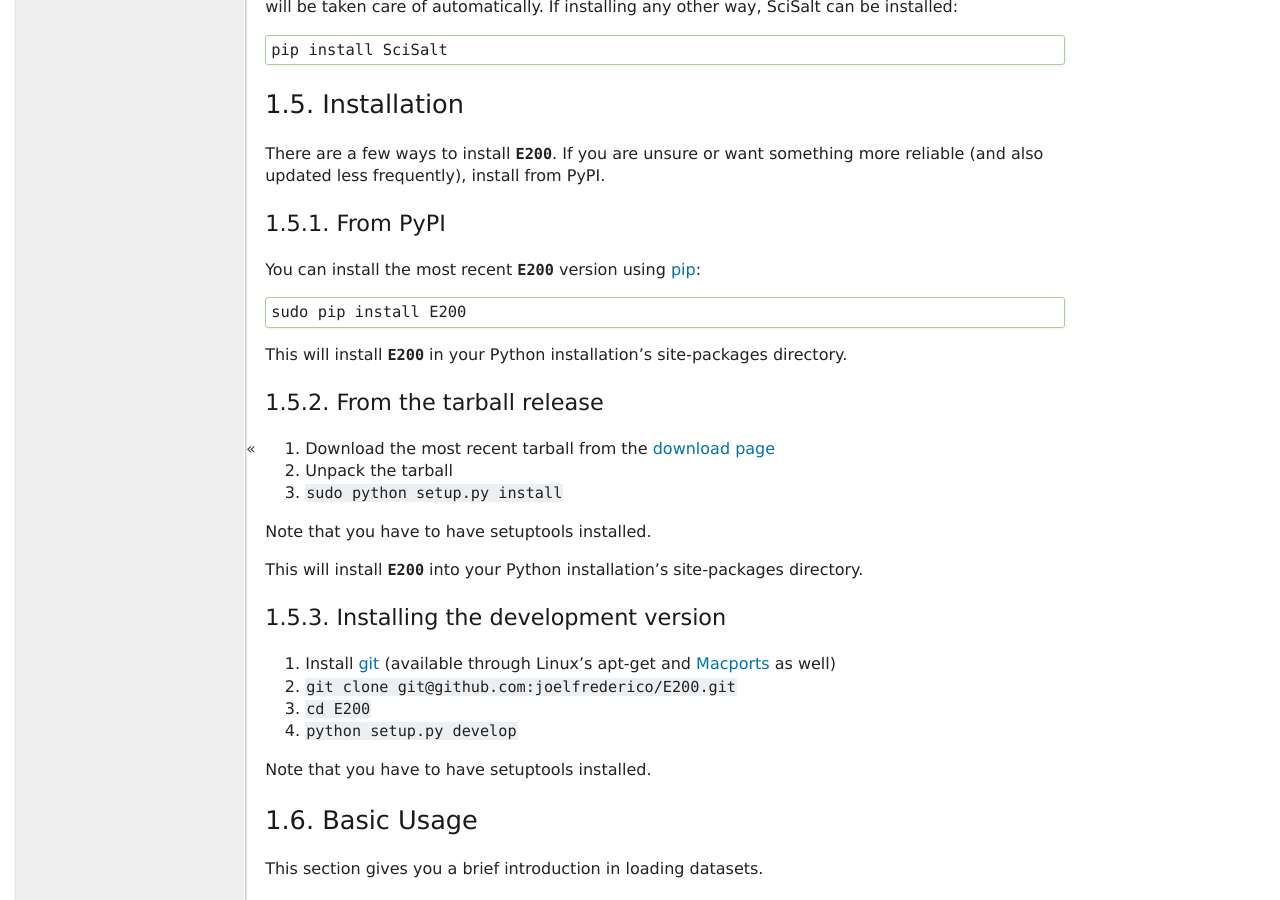
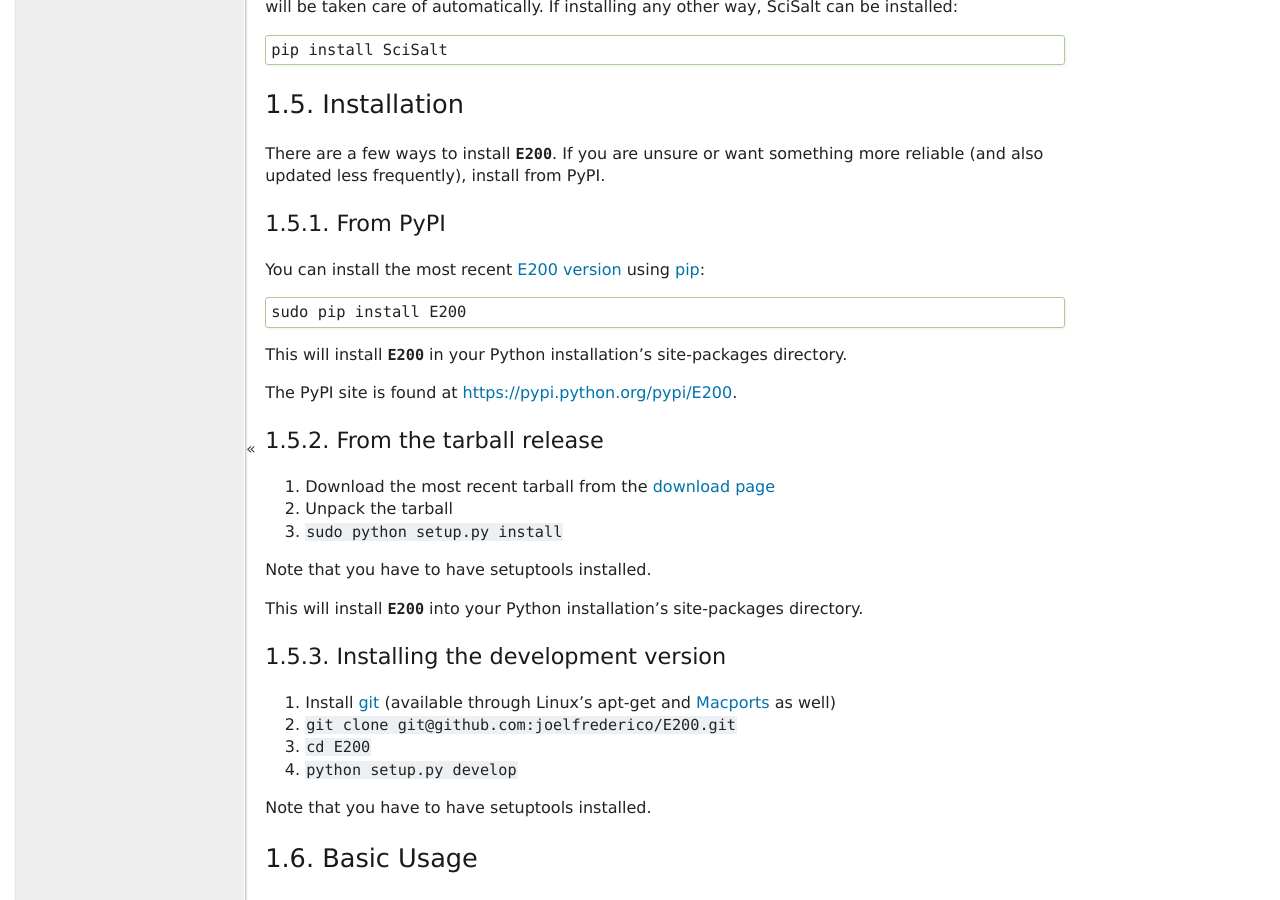
Before and after one commit to Python3pkg/E200, a Sphinx documentation site: the page built from docs/introduction.rst, in a window 1280 px wide and 900 px high, scrolled down 2501 px. Built offline with Sphinx 7.4.7, drawn with Linux system fonts in a browser that asks for light colours; formulas are drawn with MathJax 3.

Commit message:
Add link to pypi

```diff
--- a/docs/introduction.rst
+++ b/docs/introduction.rst
@@ -104,11 +104,13 @@ There are a few ways to install :mod:`E200`. If you are unsure or want something
 From PyPI
 ^^^^^^^^^
 
-You can install the most recent :mod:`E200` version using `pip <https://pypi.python.org/pypi/pip>`_::
+You can install the most recent `E200 version <https://pypi.python.org/pypi/E200>`_ using `pip <https://pypi.python.org/pypi/pip>`_::
 
         sudo pip install E200
 
 This will install :mod:`E200` in your Python installation’s site-packages directory.
+
+The PyPI site is found at https://pypi.python.org/pypi/E200.
 
 From the tarball release
 ^^^^^^^^^^^^^^^^^^^^^^^^
```
